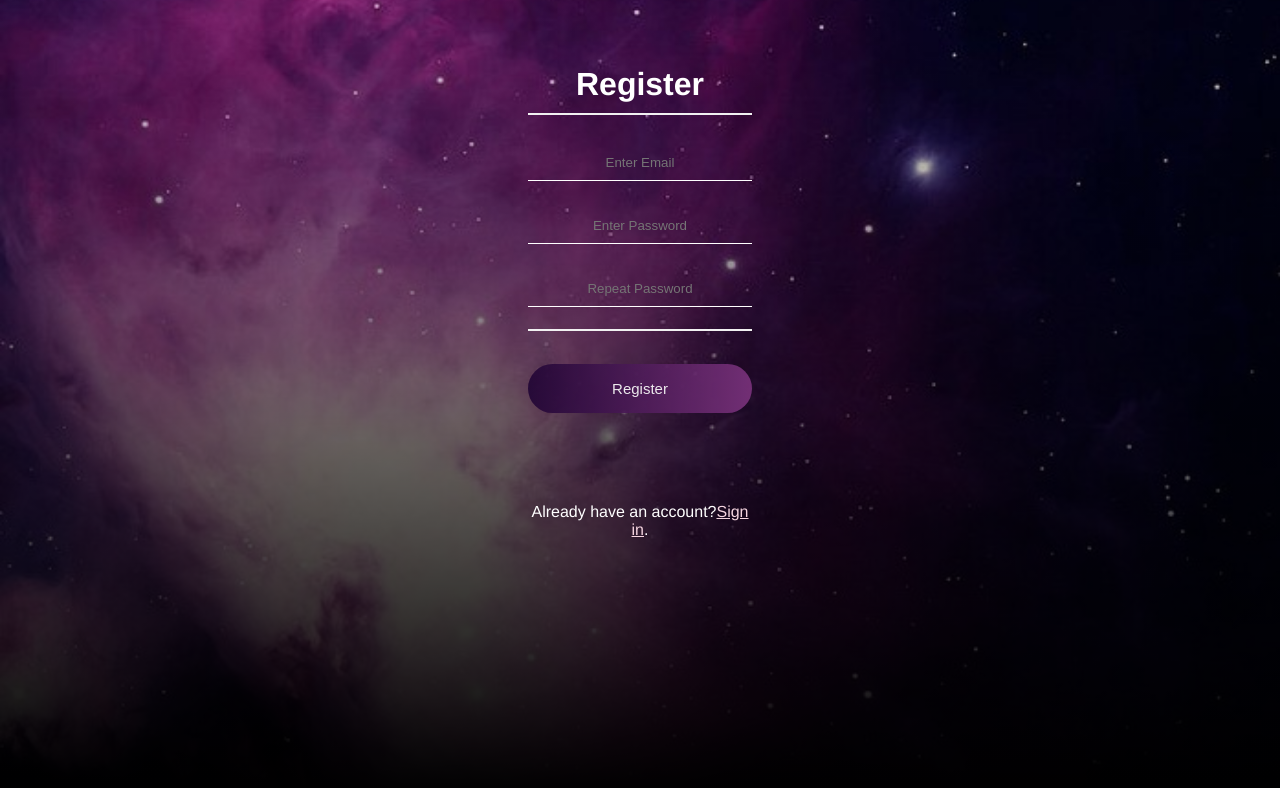
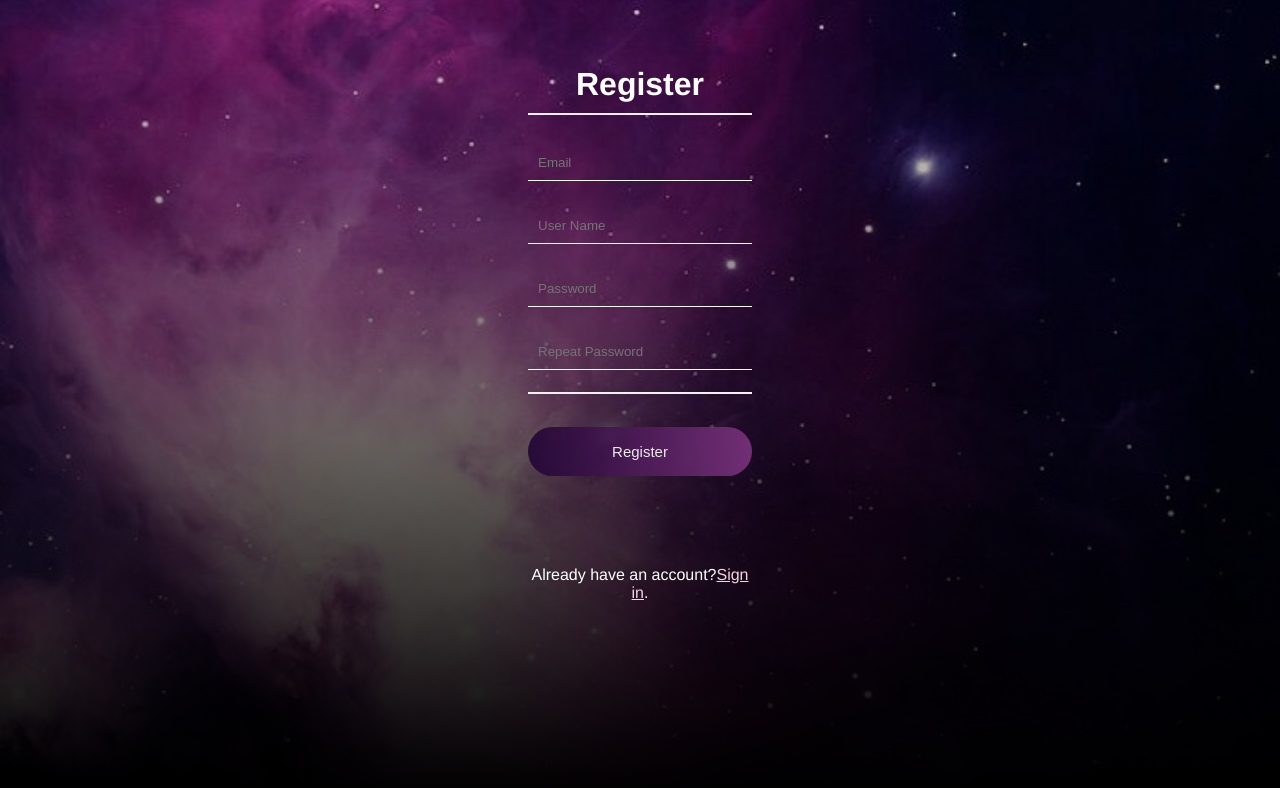
Before and after one commit to sarahelshabrawy/MailServer-WebBased, a Vue app in the folder mailserver/: page /register in a window 1280 px wide. Shown: the top 788 px of the page. Built offline with nearby package versions, Linux system fonts and the light colour scheme.

Commit message:
احلى ايديت لاحلى رضرووض

```diff
--- a/mailserver/src/views/Register.vue
+++ b/mailserver/src/views/Register.vue
@@ -5,10 +5,13 @@
       <hr>
 
       <label for="email"></label>
-      <input type="text" placeholder="Enter Email" name="email" id="email" required>
+      <input type="text" placeholder="Email" name="email" id="email" required>
+
+      <label for="username"></label>
+      <input type="text" placeholder="User Name" name="username" id="username" required>
 
       <label for="psw"></label>
-      <input type="password" placeholder="Enter Password" name="psw" id="psw" required>
+      <input type="password" placeholder="Password" name="psw" id="psw" required>
 
       <label for="psw-repeat"></label>
       <input type="password" placeholder="Repeat Password" name="psw-repeat" id="psw-repeat" required>
@@ -58,7 +61,6 @@ name: "Register"
 
 /* Full-width input fields */
 input[type=text], input[type=password] {
-  text-align: center;
   width: 100%;
   padding: 10px;
   margin: 5px 0 22px 0;
```
